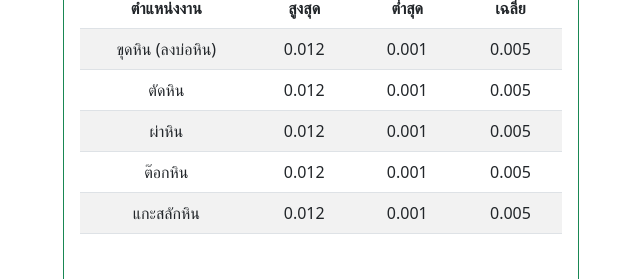
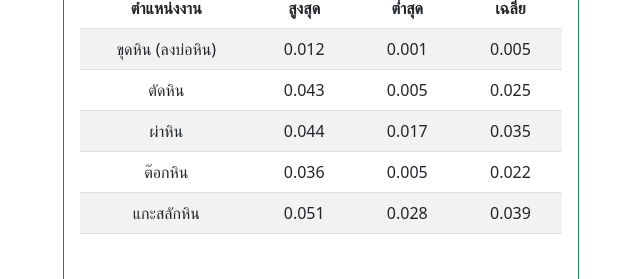
Before and after one commit to chanomyen/thaihealth, a plain HTML site: page statistics.html in a window 1280 px wide. Shown: the part 199-478 px from the top of the page, 319-959 px from the left. Drawn offline with nearby package versions, Linux system fonts and the light colour scheme; no server answers.

Commit message:
update dust density table

```diff
--- a/statistics.html
+++ b/statistics.html
@@ -37,27 +37,27 @@
                             </tr>
                             <tr>
                                 <td>ตัดหิน</td>
-                                <td>0.012</td>
-                                <td>0.001</td>
+                                <td>0.043</td>
                                 <td>0.005</td>
+                                <td>0.025</td>
                             </tr>
                             <tr>
                                 <td>ผ่าหิน</td>
-                                <td>0.012</td>
-                                <td>0.001</td>
-                                <td>0.005</td>
+                                <td>0.044</td>
+                                <td>0.017</td>
+                                <td>0.035</td>
                             </tr>
                             <tr>
                                 <td>ต๊อกหิน</td>
-                                <td>0.012</td>
-                                <td>0.001</td>
+                                <td>0.036</td>
                                 <td>0.005</td>
+                                <td>0.022</td>
                             </tr>
                             <tr>
                                 <td>แกะสลักหิน</td>
-                                <td>0.012</td>
-                                <td>0.001</td>
-                                <td>0.005</td>
+                                <td>0.051</td>
+                                <td>0.028</td>
+                                <td>0.039</td>
                             </tr>
                         </tbody>
                     </table>
```
